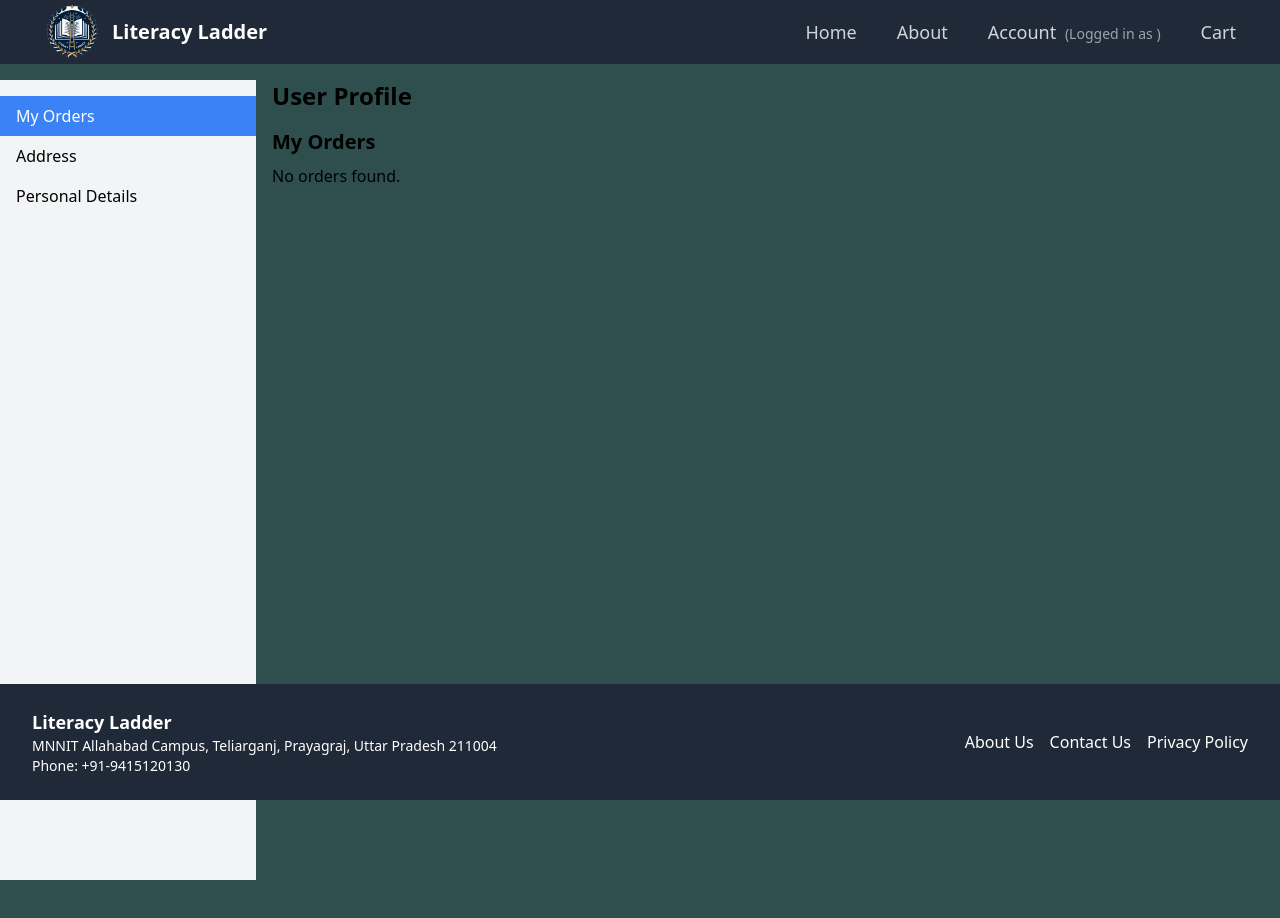
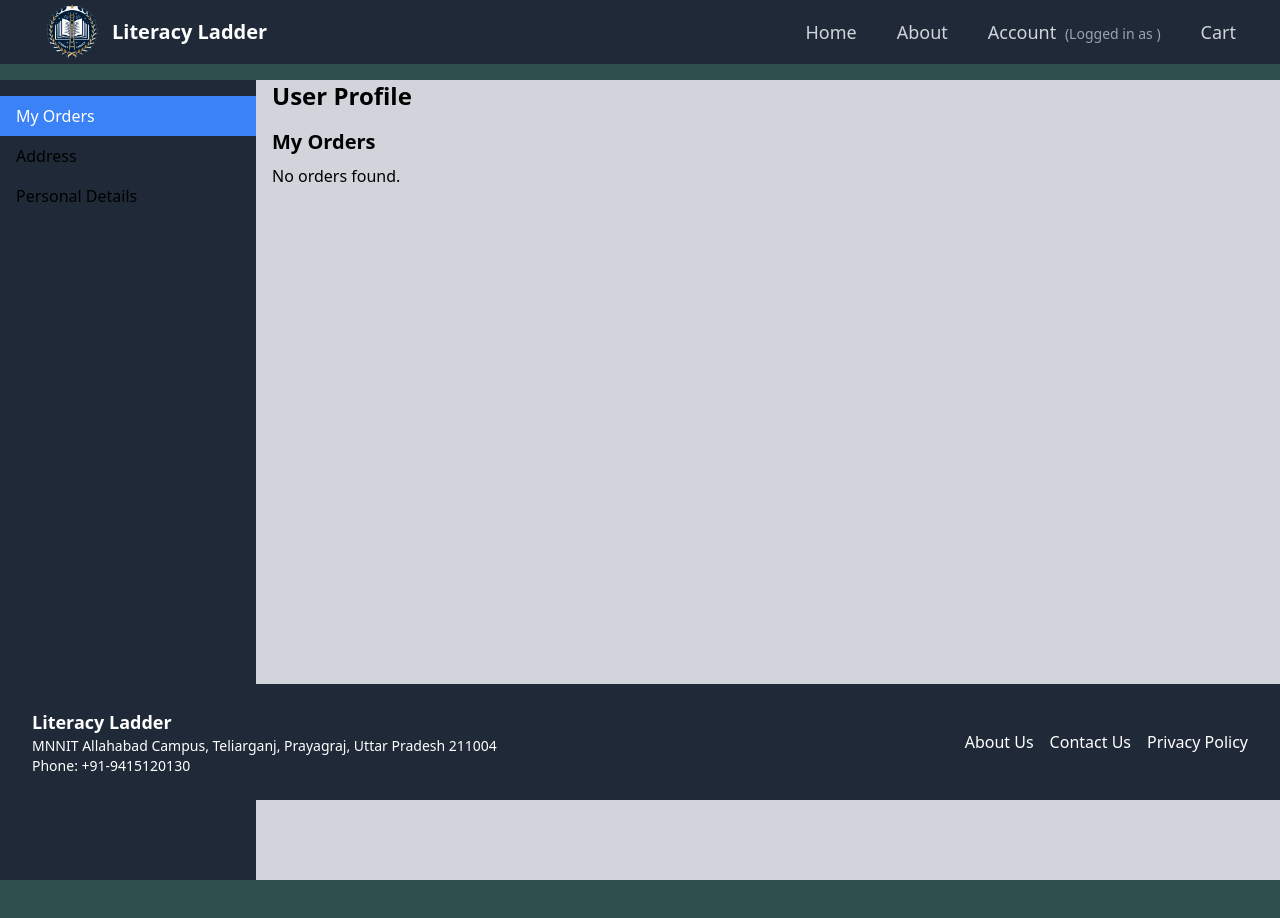
Before and after one commit to SupportAESS/Literacy-Ladder, a React (Vite) app in the folder client/: page /userProfile in a window 1280 px wide. Shown: the top 918 px of the page. Built offline with nearby package versions, Linux system fonts and the light colour scheme; sample sign-in values are in the browser's storage.

Commit message:
color changes

```diff
--- a/client/src/Components/Navbar.jsx
+++ b/client/src/Components/Navbar.jsx
@@ -70,7 +70,7 @@ const Navbar = () => {
                   <div className="absolute top-full left-0 mt-1 bg-gray-700 text-white py-2 rounded-md text-lg font-medium z-50">
                     {isLoggedIn ? (
                       <>
-                        <Link to="/profile" className="block px-4 py-2 hover:bg-gray-600">Profile</Link>
+                        <Link to="/userProfile" className="block px-4 py-2 hover:bg-gray-600">Profile</Link>
                         <button onClick={handleLogout} className="block w-full text-left px-4 py-2 hover:bg-gray-600">Logout</button>
                       </>
                     ) : (
--- a/client/src/Components/user/dashboard.jsx
+++ b/client/src/Components/user/dashboard.jsx
@@ -25,8 +25,8 @@ function UserProfile() {
   };
 
   return (
-    <div className="container mx-auto mt-20 flex h-full">
-      <div className="w-1/5 h-screen bg-gray-100 mr-4">
+    <div className="container mx-auto mt-20 flex bg-gray-300">
+      <div className="w-1/5 h-screen bg-gray-800 mr-4">
         <ul className="mt-4">
           <li className={`py-2 px-4 cursor-pointer ${selectedNavItem === 'orders' && 'bg-blue-500 text-white'}`} onClick={() => handleNavItemClick('orders')}>
             <Link to="#">My Orders</Link>
```
